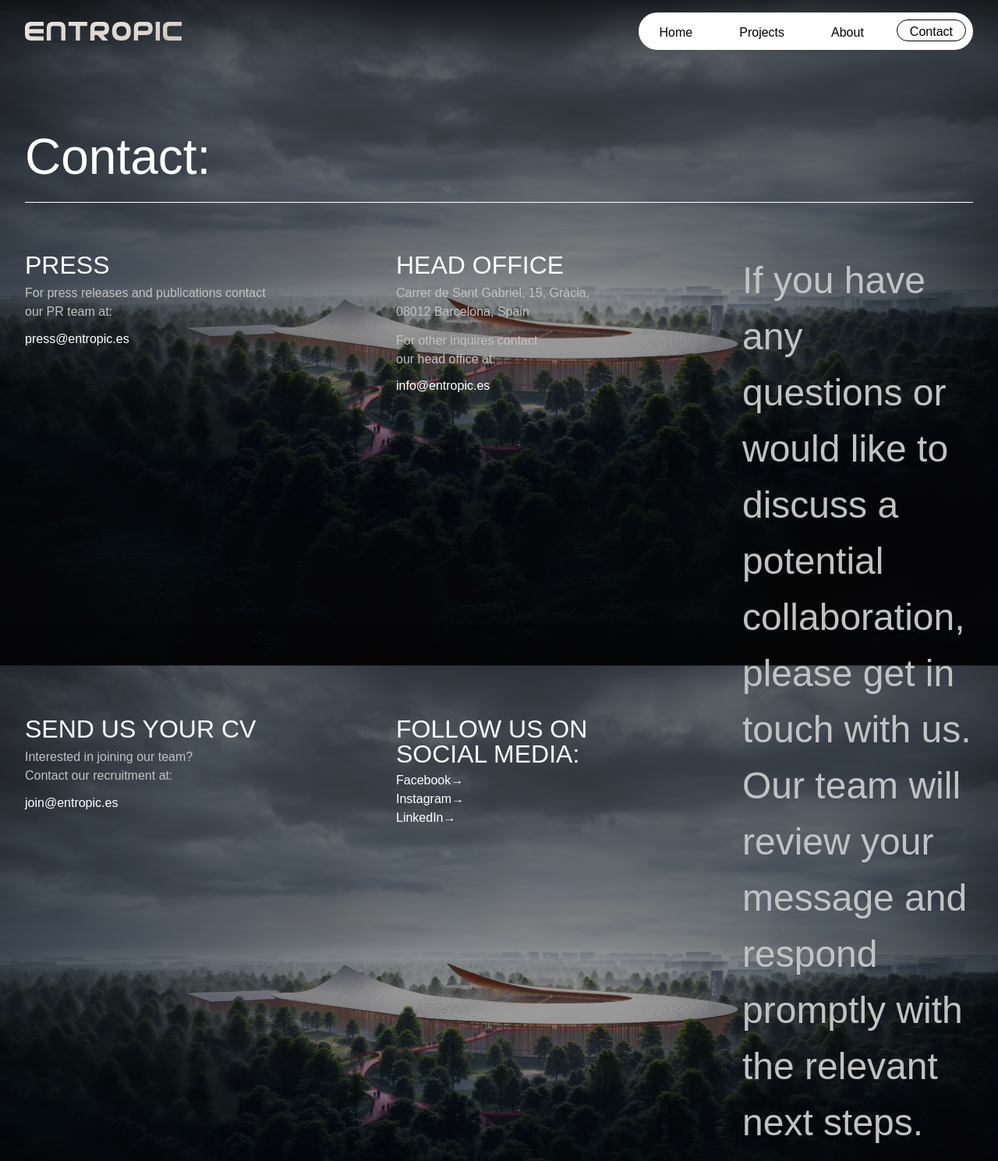
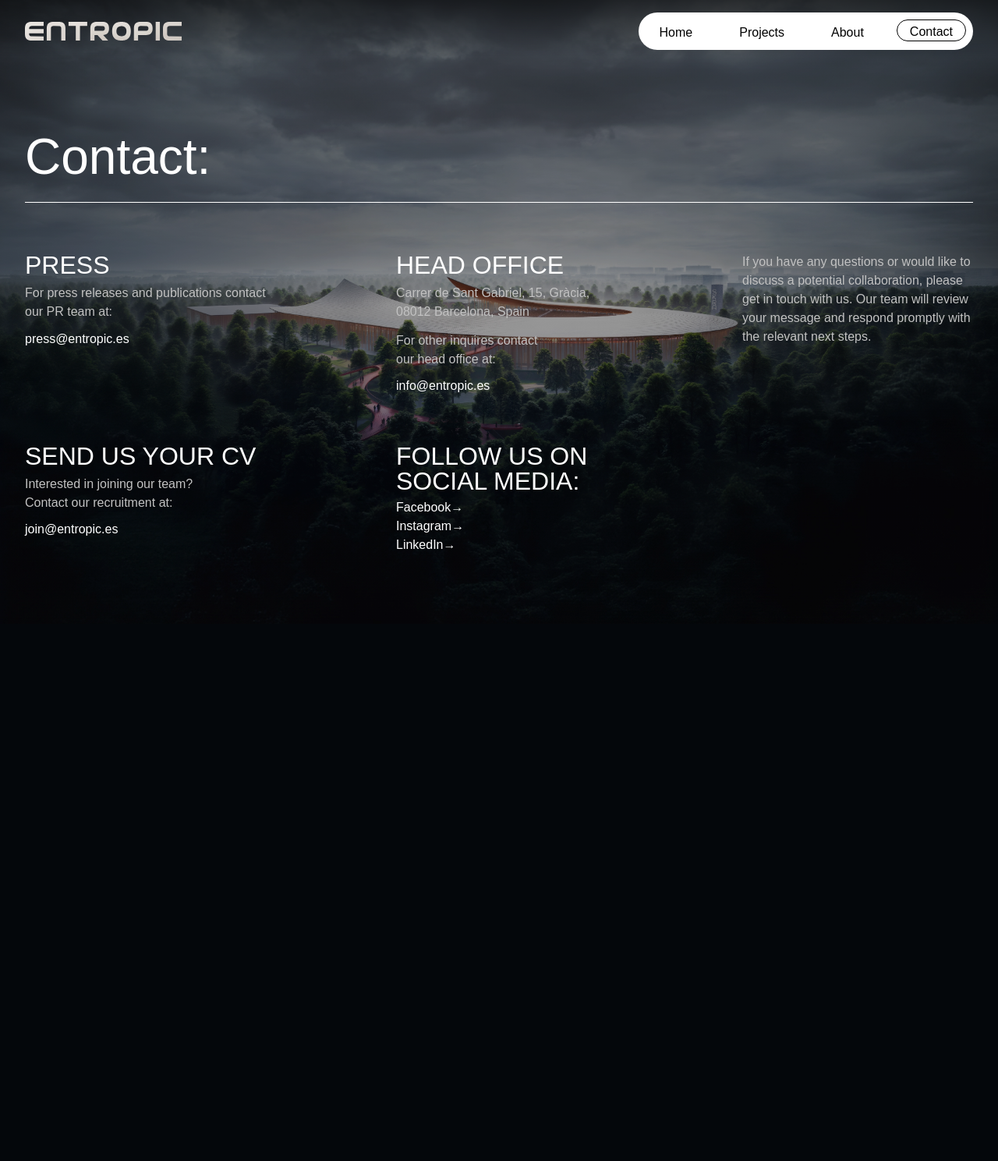
Before and after one commit to Atelier-Entropic/entropic-website, a Django app: page /contact/ in a window 1280 px wide. Shown: the whole page at 78% size. After the commit the page ends 783 px from the top, so only its background shows below. Run offline with Django 5.2, Linux system fonts and the light colour scheme; some web fonts are replaced.

Commit message:
text on contact

```diff
--- a/templates/contact.html
+++ b/templates/contact.html
@@ -107,7 +107,7 @@
             </div>
 
             <div class="writing">
-                <h3 class="muted">If you have any questions or would like to discuss a potential collaboration, please get in touch with us. Our team will review your message and respond promptly with the relevant next steps.</h3>
+                <p class="muted">If you have any questions or would like to discuss a potential collaboration, please get in touch with us. Our team will review your message and respond promptly with the relevant next steps.</p>
             </div>
 
             {% comment %} {% if messages %}
```
